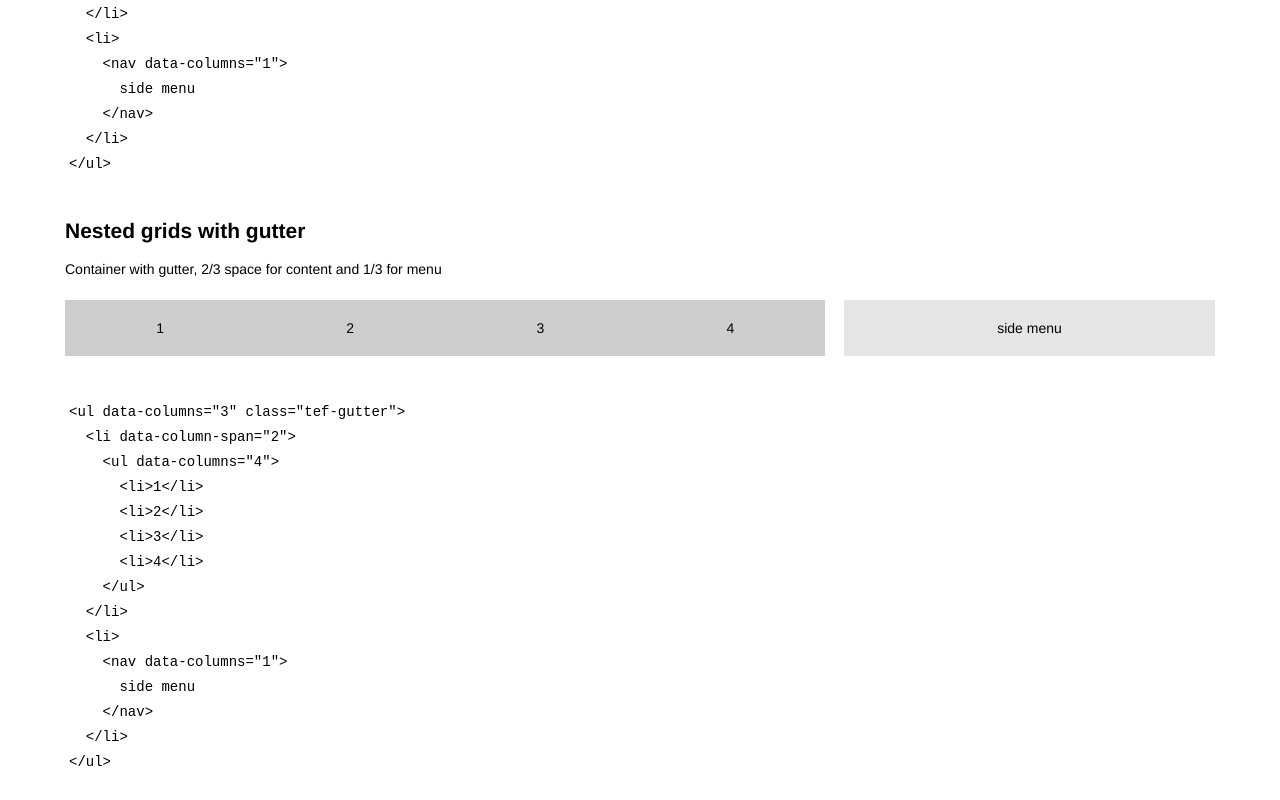
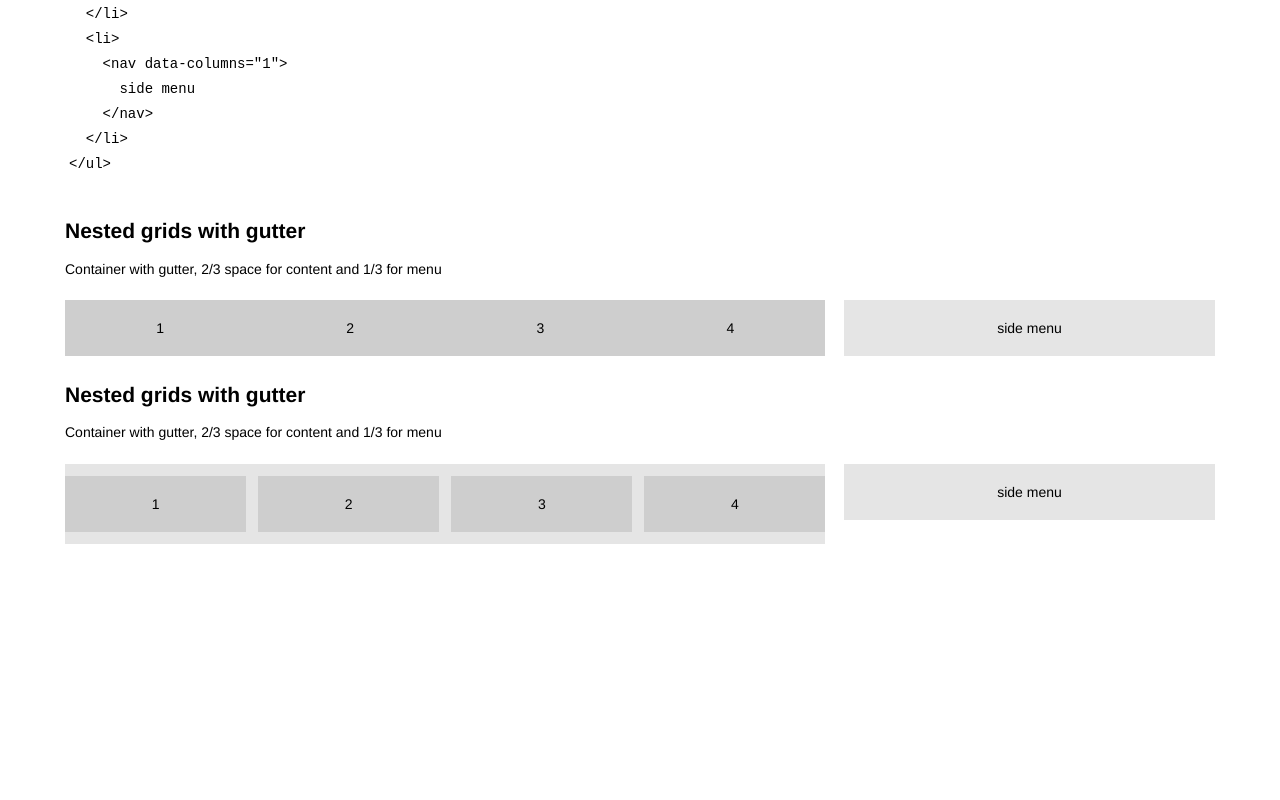
Before and after one commit to tef-components/grid, a website: page index.html in a window 1280 px wide. Shown: the part 4417-5217 px from the top of the page. After the commit the page ends 4980 px from the top, so only its background shows below. Drawn offline with Linux system fonts and the light colour scheme.

Commit message:
minor updates

```diff
--- a/index.html
+++ b/index.html
@@ -286,7 +286,24 @@
           </nav>
         </li>
       </ul>
-      <code>
+      <h2>Nested grids with gutter</h2>
+      <p>Container with gutter, 2/3 space for content and 1/3 for menu</p>
+      <ul data-columns="3" class="tef-gutter">
+        <li data-column-span="2">
+          <ul data-columns="4" class="tef-gutter">
+            <li>1</li>
+            <li>2</li>
+            <li>3</li>
+            <li>4</li>
+          </ul>
+        </li>
+        <li>
+          <nav data-columns="1">
+            side menu
+          </nav>
+        </li>
+      </ul>
+      <!--code>
         <style>
           <ul data-columns="3" class="tef-gutter">
             <li data-column-span="2">
@@ -304,7 +321,7 @@
             </li>
           </ul>
         </style>
-      </code>
+      </code-->
 
     </div>
   </body>
--- a/package.json
+++ b/package.json
@@ -1,5 +1,5 @@
 {
-  "name": "buttons",
+  "name": "grid",
   "version": "0.1.1",
   "devDependencies": {
     "grunt": "~0.4.5",
```
